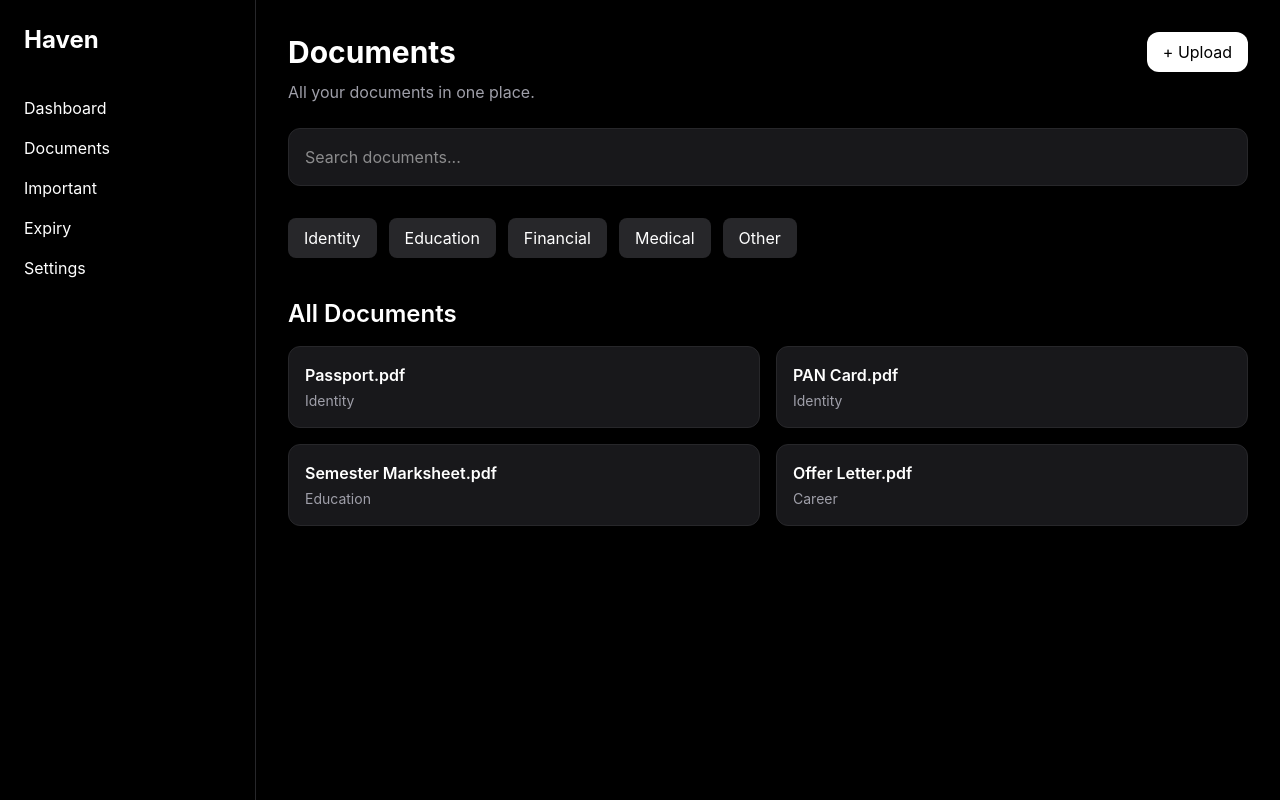
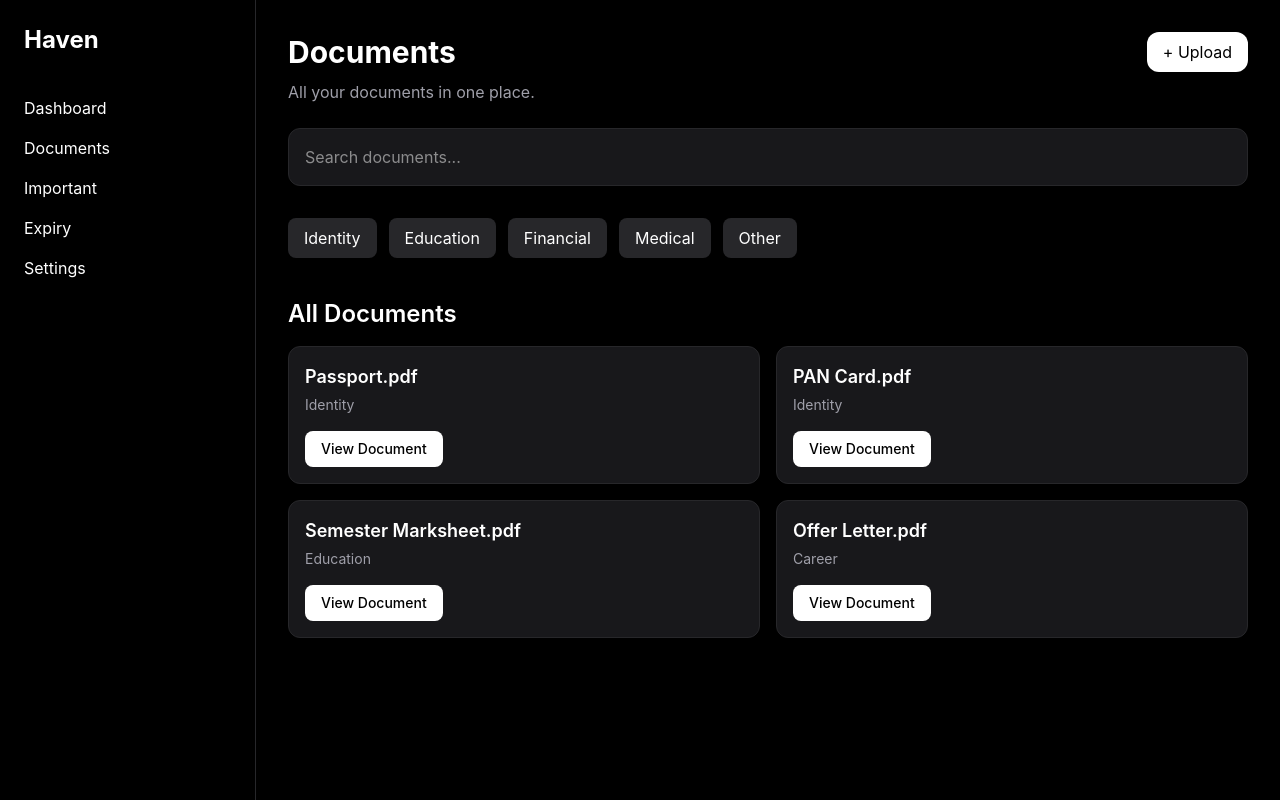
Before and after one commit to anshikaagr/Haven, a React (Vite) app in the folder client/: page /documents in a window 1280 px wide. Built offline with nearby package versions, Linux system fonts and the light colour scheme.

Commit message:
Implement Cloudinary file upload for documents

```diff
--- a/client/src/components/DocumentCard.jsx
+++ b/client/src/components/DocumentCard.jsx
@@ -1,8 +1,18 @@
-function DocumentCard({ title, category }) {
+function DocumentCard({ title, category, fileUrl }) {
   return (
     <div className="rounded-xl border border-zinc-800 bg-zinc-900 p-4">
-      <h3 className="font-semibold">{title}</h3>
-      <p className="mt-1 text-sm text-zinc-400">{category}</p>
+      <h3 className="font-semibold text-lg">{title}</h3>
+
+      <p className="mt-1 text-sm text-zinc-400">
+        {category}
+      </p>
+
+      <button
+        onClick={() => window.open(fileUrl, "_blank")}
+        className="mt-4 rounded-lg bg-white px-4 py-2 text-sm font-medium text-black hover:bg-zinc-200"
+      >
+        View Document
+      </button>
     </div>
   );
 }
--- a/client/src/pages/Dashboard.jsx
+++ b/client/src/pages/Dashboard.jsx
@@ -95,6 +95,7 @@ function Dashboard() {
                 key={doc._id}
                 title={doc.title}
                 category={doc.category}
+                fileUrl={doc.fileUrl}
                 />
             ))}
             </div>
```
